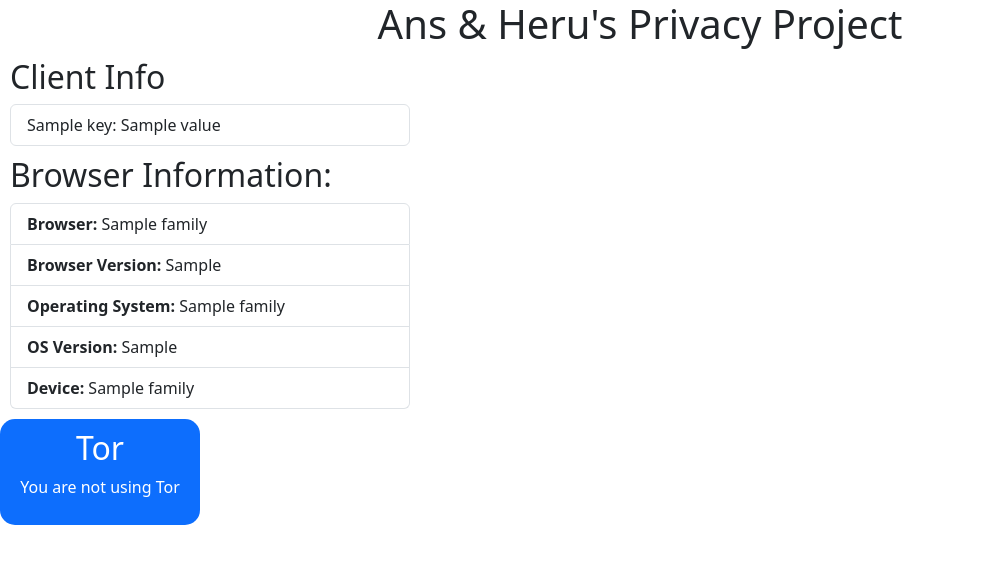
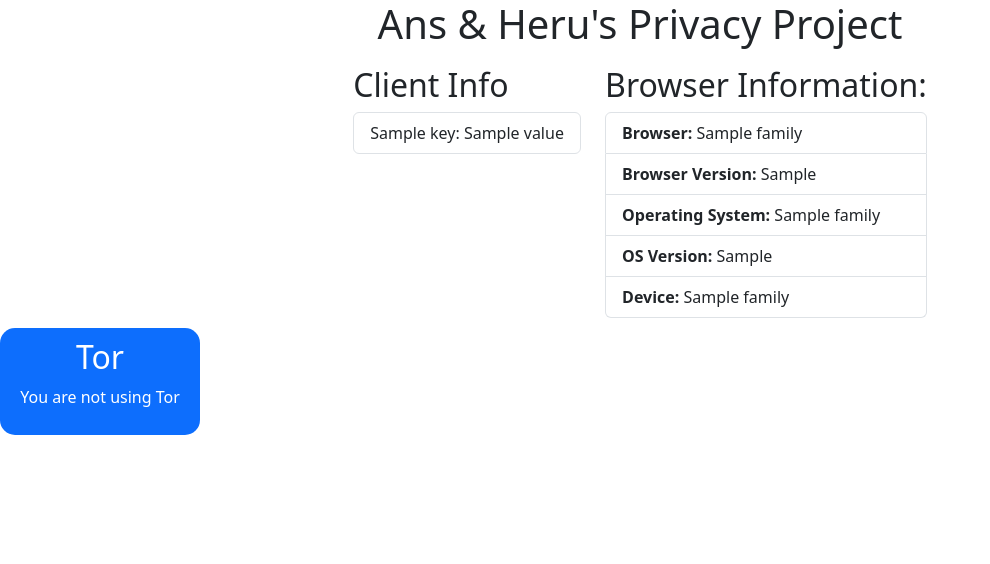
Before and after one commit to HeruAvila/privacy_project, a Django app: template templates/mainapp/index.html in a window 1280 px wide. Shown: the top 564 px of the page, without its empty margins (0-990 px from the left). Run offline with Django 5.2, Linux system fonts and the light colour scheme; the template is opened without the code that fills it: most values are stand-ins (such as "Sample title", 1, 10 or a date in 2020); some libraries are stand-ins or nearby versions.

Commit message:
testing with style v6

```diff
--- a/templates/mainapp/index.html
+++ b/templates/mainapp/index.html
@@ -12,8 +12,8 @@
     <div style="text-align:center">
         <h1>Ans & Heru's Privacy Project</h1>
     </div>
-    <div style="text-align:center">
-        <div style="text-align:left; margin:10px;border-radius:15px;max-width:400px;">
+    <div style="text-align:center;justify-content:center;align-items:center">
+        <div style="text-align:left; margin:10px;border-radius:15px;max-width:400px;display:inline-block">
             <h2>Client Info</h2>
             <ul class="list-group list-group-light">
             {% for key, value in json_info.items %}
@@ -21,7 +21,7 @@
             {% endfor %}
             </ul>
         </div>
-        <div style="text-align:left; margin:10px;border-radius:15px;max-width:400px;">
+        <div style="text-align:left; margin:10px;border-radius:15px;max-width:400px;display:inline-block">
             <h2>Browser Information:</h2>
             <ul class="list-group list-group-light">
                 <li class="list-group-item"><b>Browser:</b> {{ browser_info.browser.family }}</li>
@@ -33,9 +33,9 @@
         </div>
     </div>
     {% if tor_in_use %}
-    <div style="text-align:center; padding:10px; border-radius:15px;max-width:200px;" class="bg-danger">
+    <div style="text-align:center; padding:10px; border-radius:15px;max-width:200px;justify-content:center;align-items:center" class="bg-danger">
         {% else %}
-        <div style="text-align:center; padding: 10px; border-radius:15px;max-width:200px;" class="bg-primary">
+        <div style="text-align:center; padding: 10px; border-radius:15px;max-width:200px;justify-content:center;align-items:center" class="bg-primary">
         {% endif %}
         <h2 style="color:white">Tor</h2>
         {% if tor_in_use %}
```
